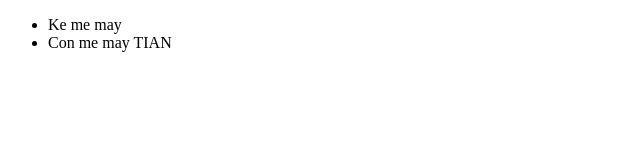
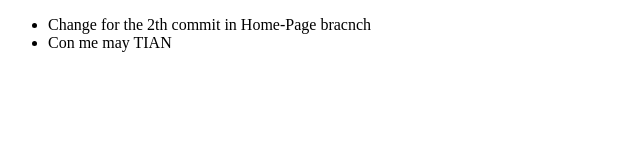
Before and after one commit to MinhHieu212/testGit, a plain HTML site: page setting.html in a window 1280 px wide. Shown: the whole page, without its empty margins (0-640 px from the left). Drawn offline with Linux system fonts and the light colour scheme.

Commit message:
feat/Home-Page - 2th Commit - create setting.html

```diff
--- a/setting.html
+++ b/setting.html
@@ -8,7 +8,7 @@
 <body>
   <ul>
     <li>
-      Ke me may
+      Change for the 2th commit in Home-Page bracnch
     </li>
     <li>
       Con me may TIAN
```
